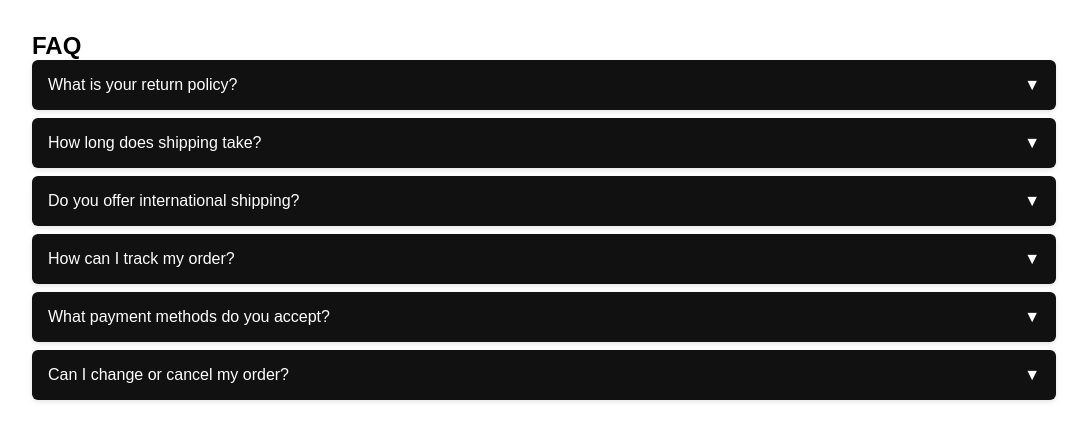
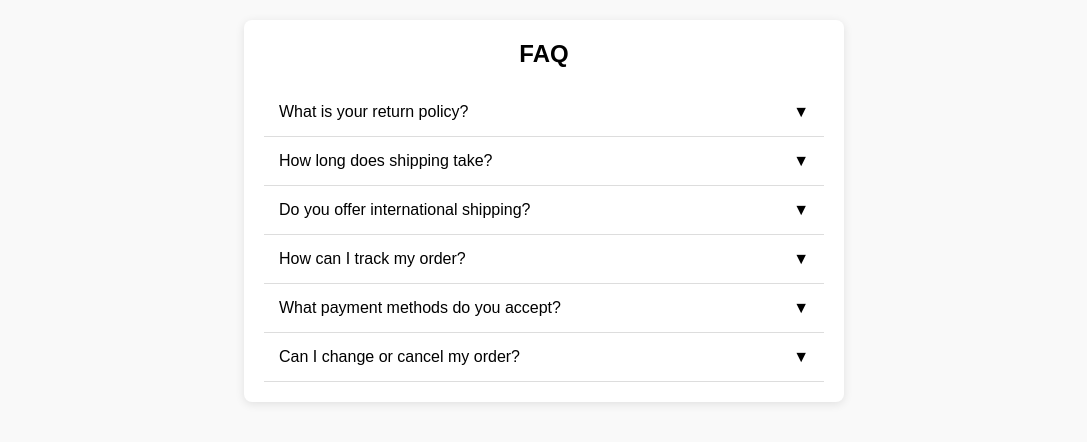
Before and after one commit to ayush-310/Accordion, a plain HTML site: page index.html in a window 1280 px wide. Shown: the whole page, without its empty margins (96-1183 px from the left). Drawn offline with Linux system fonts and the light colour scheme.

Commit message:
Modified the Accordian

```diff
--- a/index.html
+++ b/index.html
@@ -4,8 +4,8 @@
 <head>
     <meta charset="UTF-8" />
     <meta name="viewport" content="width=device-width, initial-scale=1.0" />
+    <title>FAQ Accordion</title>
     <link rel="stylesheet" href="style.css" />
-    <title>FAQ Accordion</title>
 </head>
 
 <body>
--- a/script.js
+++ b/script.js
@@ -27,54 +27,42 @@ const items = [
 
 const accordion = document.getElementById("accordion");
 
-// Build all items once
-const fragment = document.createDocumentFragment();
+accordion.innerHTML = items.map(({ question, answer }) => `
+    <div class="accordion-item">
+        <button class="accordion-header" aria-expanded="false">
+            <span>${question}</span>
+            <span class="arrow">▼</span>
+        </button>
+        <div class="accordion-content">${answer}</div>
+    </div>
+`).join('');
 
-items.forEach(({ question, answer }) => {
-    const item = document.createElement("div");
-    item.className = "accordion-item";
-
-    const header = document.createElement("div");
-    header.className = "accordion-header";
-
-    const q = document.createElement("p");
-    q.textContent = question;
-
-    const arrow = document.createElement("span");
-    arrow.className = "arrow";
-    arrow.textContent = "▼";
-
-    const content = document.createElement("div");
-    content.className = "accordion-content";
-    content.textContent = answer;
-
-    header.appendChild(q);
-    header.appendChild(arrow);
-    item.appendChild(header);
-    item.appendChild(content);
-    fragment.appendChild(item);
-});
-
-accordion.appendChild(fragment);
-
-// Delegate event
 accordion.addEventListener("click", (e) => {
     const header = e.target.closest(".accordion-header");
     if (!header) return;
 
-    const content = header.nextElementSibling;
+    /* `const item = header.parentElement;` is retrieving the parent element of the clicked header
+    button. In this case, the header button is the button element with the class "accordion-header",
+    and its parent element is the div with the class "accordion-item" that contains both the header
+    button and the content of the accordion item. This line of code allows you to access the entire
+    accordion item when a header button is clicked, so you can manipulate its content or style based
+    on user interaction. */
+    const item = header.parentElement;
+    const content = item.querySelector(".accordion-content");
     const arrow = header.querySelector(".arrow");
-
     const isOpen = content.classList.contains("open");
 
     // Close all
     accordion.querySelectorAll(".accordion-content").forEach(c => {
         c.classList.remove("open");
+        c.previousElementSibling.setAttribute("aria-expanded", "false");
         c.previousElementSibling.querySelector(".arrow").classList.remove("rotate");
     });
 
+    // Open clicked
     if (!isOpen) {
         content.classList.add("open");
+        header.setAttribute("aria-expanded", "true");
         arrow.classList.add("rotate");
     }
 });
--- a/style.css
+++ b/style.css
@@ -4,44 +4,58 @@
     box-sizing: border-box;
 }
 
+body {
+    font-family: Arial, sans-serif;
+    padding: 20px;
+    background-color: #f9f9f9;
+}
+
 .accordion-container {
-    width: 80%;
-    margin: 2rem auto;
-    font-family: sans-serif;
+    max-width: 600px;
+    margin: 0 auto;
+    background: #fff;
+    border-radius: 8px;
+    box-shadow: 0 2px 10px rgba(0, 0, 0, 0.1);
+    padding: 20px;
+}
+
+h2 {
+    text-align: center;
+    margin-bottom: 20px;
 }
 
 .accordion-item {
-    margin-bottom: 8px;
-    border-radius: 6px;
-    overflow: hidden;
-    box-shadow: 0 2px 5px rgba(0, 0, 0, 0.1);
+    border-bottom: 1px solid #ddd;
 }
 
 .accordion-header {
-    background-color: #111;
-    color: #fff;
-    padding: 16px;
-    cursor: pointer;
+    width: 100%;
+    text-align: left;
+    background: none;
+    border: none;
+    padding: 15px;
+    font-size: 16px;
     display: flex;
     justify-content: space-between;
     align-items: center;
-    transition: background 0.2s;
+    cursor: pointer;
 }
 
-.accordion-header:hover {
-    background-color: #222;
+.accordion-header:focus {
+    outline: 2px solid #007bff;
 }
 
 .accordion-content {
-    display: none;
-    padding: 16px;
-    background-color: #f9f9f9;
-    color: #333;
-    border-top: 1px solid #ddd;
+    max-height: 0;
+    overflow: hidden;
+    transition: max-height 0.3s ease, padding 0.3s ease;
+    padding: 0 15px;
 }
 
 .accordion-content.open {
-    display: block;
+    max-height: 300px;
+    /* Adjust as needed */
+    padding: 10px 15px;
 }
 
 .arrow {
```
